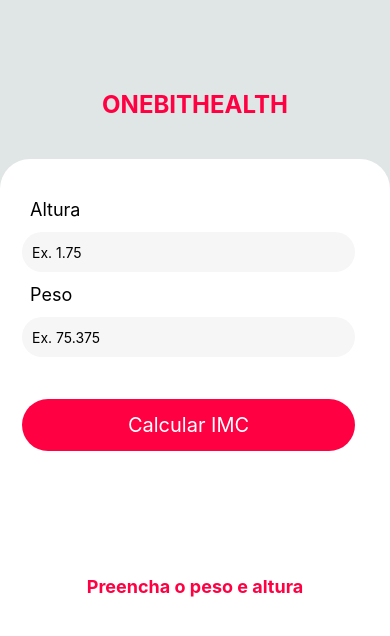
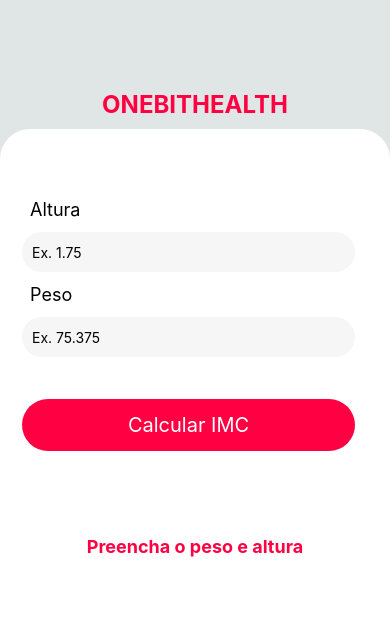
Before and after one commit to Mhagner/my-app-react-native, a React Native app: screen / in a window 390 px wide. Shown: the top 636 px of the page. Built offline with nearby package versions, Linux system fonts and the light colour scheme.

Commit message:
Melhorias de usabilidade

```diff
--- a/package.json
+++ b/package.json
@@ -12,7 +12,7 @@
     "expo": "~48.0.9",
     "expo-status-bar": "~1.4.4",
     "react": "18.2.0",
-    "react-native": "0.71.4"
+    "react-native": "0.71.6"
   },
   "devDependencies": {
     "@babel/core": "^7.20.0"
--- a/src/components/Form/ResultImc/style.js
+++ b/src/components/Form/ResultImc/style.js
@@ -3,8 +3,8 @@
 const styles = StyleSheet.create({
     resultImc: {
         flex: 1,
-        marginTop: 15,
-        paddingTop: 60,
+        marginTop: 20,
+        paddingTop: 15,
         borderRadius: 50,
         alignItems: "center",
         width: '100%'
--- a/src/components/Form/index.js
+++ b/src/components/Form/index.js
@@ -1,5 +1,5 @@
 import React, { useState } from 'react'
-import { View, Text, TextInput, TouchableOpacity, Vibration } from 'react-native'
+import { View, Text, TextInput, TouchableOpacity, Vibration, Pressable, Keyboard } from 'react-native'
 import ResultImc from './ResultImc'
 import styles from './style'
 
@@ -12,7 +12,8 @@
     const [textButton, setTextButton] = useState('Calcular IMC')
 
     function imcCalculator() {
-        return setImc((weight / (height * height)).toFixed(2))
+        let heightFormat = height.replace(',', '.');
+        return setImc((weight / (heightFormat * heightFormat)).toFixed(2))
     }
 
     function verificationImc() {
@@ -39,7 +40,7 @@
     }
 
     return (
-        <View style={styles.formContext}>
+        <Pressable onPress={Keyboard.dismiss} style={styles.formContext}>
             <View style={styles.form}>
                 <Text style={styles.formLabel}>Altura</Text>
                 <Text style={styles.errorMessage}>{errorMessage}</Text>
@@ -73,6 +74,6 @@
                 resultImc={imc}
                 messageResultImg={messageImc}
             />
-        </View>
+        </Pressable>
     )
 }
--- a/src/components/Form/style.js
+++ b/src/components/Form/style.js
@@ -4,12 +4,12 @@
     formContext: {
         width: '100%',
         height: '100%',
-        bottom: 0,
+        justifyContent: 'space-around',
         backgroundColor: '#ffffff',
         alignItems: 'center',
         borderTopLeftRadius: 30,
         borderTopRightRadius: 30,
-        marginTop: 30,
+        paddingTop: 30,
     },
     form: {
         width: '100%',
```
Also changed, not shown: 1 other file (tests, documents, lock files or other folders).
